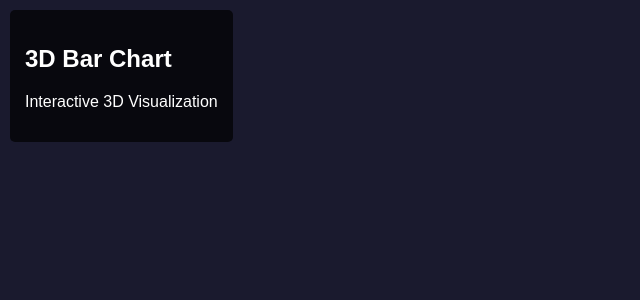
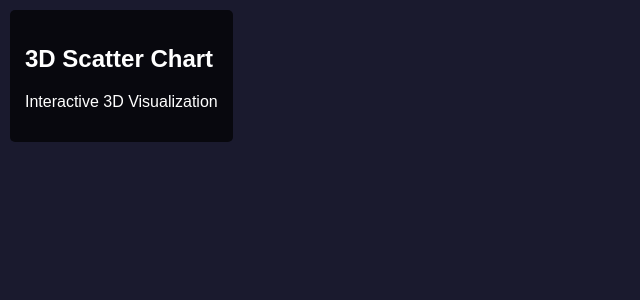
Before and after one commit to andrewcgaitskell/robot_simulation, a Python web app: template templates/chart_plotly_spheres.html in a window 1280 px wide. Shown: the top 300 px of the page, without its empty margins (0-640 px from the left). Run offline with Jinja, Linux system fonts and the light colour scheme; the template is opened without the code that fills it: most values are stand-ins (such as "Sample title", 1, 10 or a date in 2020); some libraries are stand-ins or nearby versions.

Commit message:
Change chart title and update plot type to scatter

```diff
--- a/templates/chart_plotly_spheres.html
+++ b/templates/chart_plotly_spheres.html
@@ -28,7 +28,7 @@
 </head>
 <body>
     <div id="info">
-        <h2>3D Bar Chart</h2>
+        <h2>3D Scatter Chart</h2>
         <p>Interactive 3D Visualization</p>
     </div>
     <div id="chart"></div>
@@ -45,7 +45,7 @@
         const z = data.map(d => d.z);
         const values = data.map(d => d.value);
 
-        // Create 3D scatter plot with bars
+        // Create 3D scatter plot
         const trace = {
             x: x,
             y: y,
```
